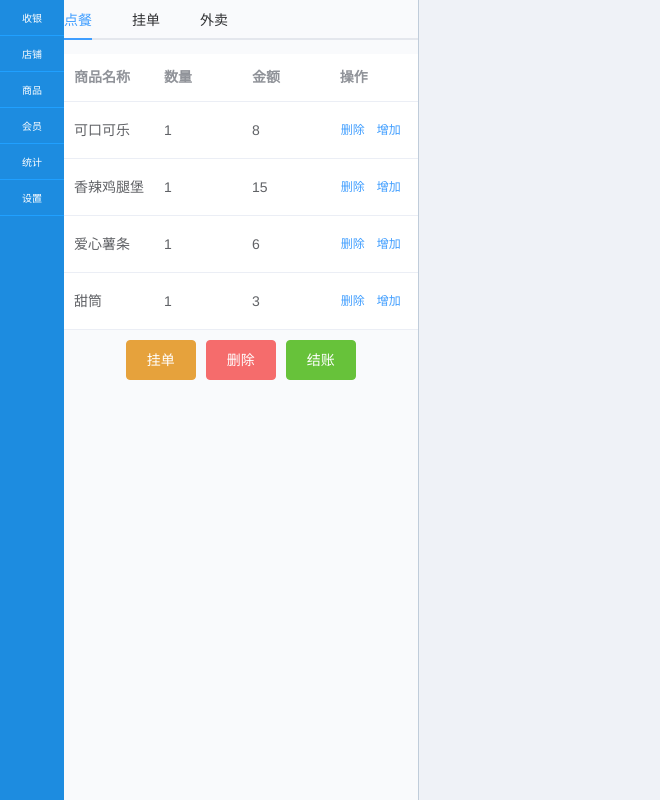
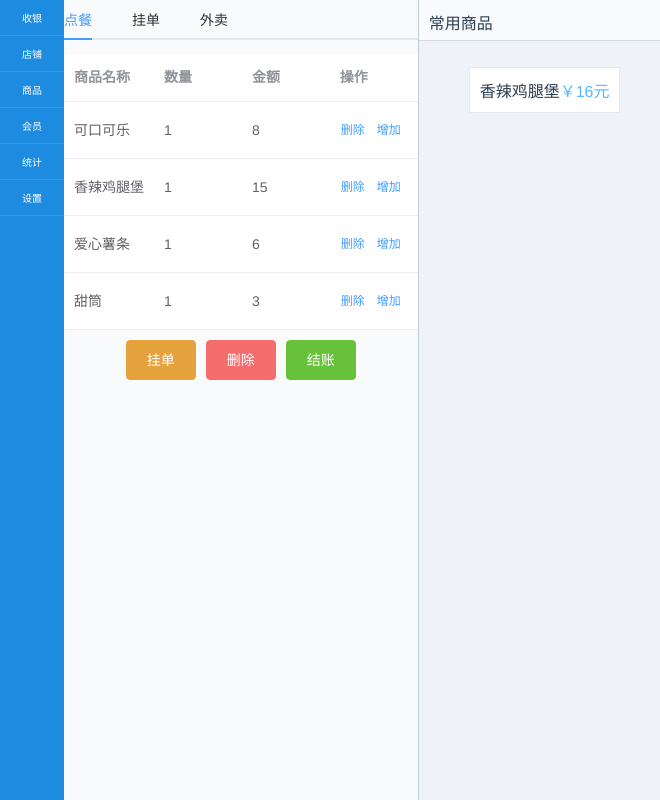
Before and after one commit to maxdosme/pos-system, a Vue app: page /#/ in a window 1280 px wide. Shown: the whole page, without its empty margins (0-660 px from the left). Built offline with nearby package versions, Linux system fonts and the light colour scheme; a small style sheet from the web is missing.

Commit message:
'制作常用商品基本布局'

```diff
--- a/src/components/page/pos.vue
+++ b/src/components/page/pos.vue
@@ -29,8 +29,18 @@
             </el-tab-pane>
           </el-tabs>
         </el-col>
-        <el-col>
-          我是产品栏
+        <el-col :span="17">
+          <div class="often-goods">
+            <div class="title">常用商品</div>
+            <div class="often-goods-list">
+              <ul>
+                <li>
+                  <span>香辣鸡腿堡</span>
+                  <span class="o-price">￥16元</span>
+                </li>
+              </ul>
+            </div>
+          </div>
         </el-col>
       </el-row>
   </div>
@@ -81,4 +91,22 @@ export default {
   .div-btn {
     margin-top: 10px;
   }
+  .title {
+    height: 20px;
+    border-bottom: 1px solid #d3dce6;
+    background-color: #f9fafc;
+    padding: 10px;
+    text-align: left;
+  }
+  .often-goods-list ul li {
+    list-style: none;
+    float: left;
+    border: 1px solid #e5e9f2;
+    padding: 10px;
+    margin: 10px;
+    background-color: #fff;
+  }
+  .o-price {
+    color: #58b7ff;
+  }
 </style>
```
